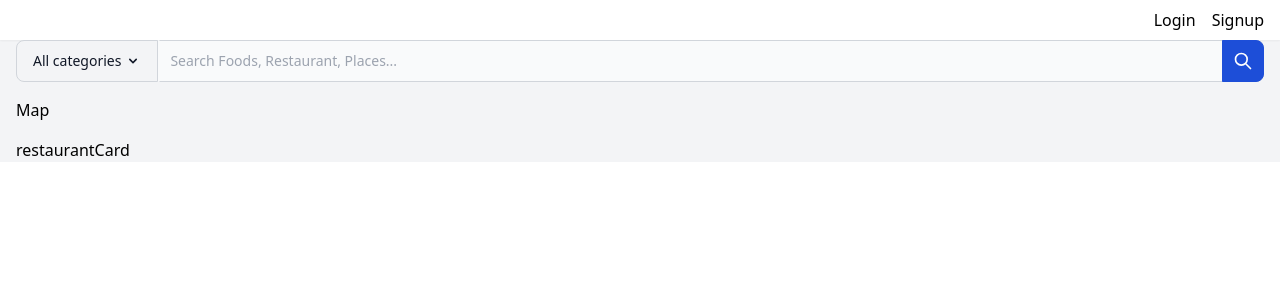
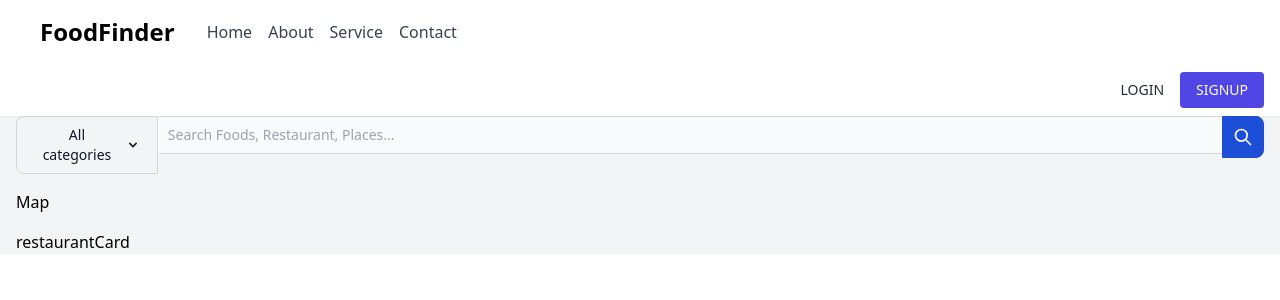
Before and after one commit to gdodd1/FoodFinder, a Next.js app: page / in a window 1280 px wide. Shown: the top 300 px of the page. Built offline with nearby package versions, Linux system fonts and the light colour scheme; what tw-elements would draw is missing.

Commit message:
add nav bar

```diff
--- a/pages/_app.tsx
+++ b/pages/_app.tsx
@@ -1,8 +1,13 @@
 import '../styles/globals.css'
 import type { AppProps } from 'next/app'
+import Navbar from './components/Navbar'
 
 function MyApp({ Component, pageProps }: AppProps) {
-  return <Component {...pageProps} />
+  return<>
+    <Navbar />
+   <Component {...pageProps} />
+
+   </>
 }
 
 export default MyApp
--- a/pages/components/Map.tsx
+++ b/pages/components/Map.tsx
@@ -3,7 +3,7 @@
 export default class Map extends Component {
   render() {
     return (
-      <div>Map</div>
+     <div>Map</div>
     )
   }
 }
--- a/pages/components/Search.tsx
+++ b/pages/components/Search.tsx
@@ -8,7 +8,7 @@
 
 <form>
     <div className="flex">
-        <label htmlFor="search-dropdown" className="mb-2 text-sm font-medium text-gray-900 sr-only dark:text-white">Your Email</label>
+       <div className = "relative w-40">
         <button onClick={
             function() {{
                 var btn = document.getElementById("dropdown");
@@ -21,9 +21,9 @@
                     btn.className = "z-10 hidden bg-white divide-y divide-gray-100 rounded-lg shadow w-44 dark:bg-gray-700";
                 }
             }
+        }
+        }} id="dropdown-button" data-dropdown-toggle="dropdown" className="flex-shrink-0 z-10 inline-flex w-full items-center py-2 px-4 text-sm font-medium text-center text-gray-900 bg-gray-100x   border border-gray-300 rounded-l-lg hover:bg-gray-200 focus:ring-4 focus:outline-none focus:ring-gray-100 dark:bg-gray-700 dark:hover:bg-gray-600 dark:focus:ring-gray-700 dark:text-white dark:border-gray-600" type="button">All categories <svg aria-hidden="true" className="w-4 h-4 ml-1" fill="currentColor" viewBox="0 0 20 20" xmlns="http://www.w3.org/2000/svg"><path fillRule="evenodd" d="M5.293 7.293a1 1 0 011.414 0L10 10.586l3.293-3.293a1 1 0 111.414 1.414l-4 4a1 1 0 01-1.414 0l-4-4a1 1 0 010-1.414z" clipRule="evenodd"></path></svg></button>
 
-        }
-        }} id="dropdown-button" data-dropdown-toggle="dropdown" className="flex-shrink-0 z-10 inline-flex items-center py-2.5 px-4 text-sm font-medium text-center text-gray-900 bg-gray-100 border border-gray-300 rounded-l-lg hover:bg-gray-200 focus:ring-4 focus:outline-none focus:ring-gray-100 dark:bg-gray-700 dark:hover:bg-gray-600 dark:focus:ring-gray-700 dark:text-white dark:border-gray-600" type="button">All categories <svg aria-hidden="true" className="w-4 h-4 ml-1" fill="currentColor" viewBox="0 0 20 20" xmlns="http://www.w3.org/2000/svg"><path fill-rule="evenodd" d="M5.293 7.293a1 1 0 011.414 0L10 10.586l3.293-3.293a1 1 0 111.414 1.414l-4 4a1 1 0 01-1.414 0l-4-4a1 1 0 010-1.414z" clip-rule="evenodd"></path></svg></button>
         <div id="dropdown" className="z-10 hidden bg-white divide-y divide-gray-100 rounded-lg shadow w-44 dark:bg-gray-700">
             <ul className="py-2 text-sm text-gray-700 dark:text-gray-200" aria-labelledby="dropdown-button">
             <li>
@@ -37,10 +37,11 @@
             </li>
             </ul>
         </div>
+        </div>
         <div className="relative w-full">
-            <input type="search" id="search-dropdown" className="block p-2.5 w-full z-20 text-sm text-gray-900 bg-gray-50 rounded-r-lg border-l-gray-50 border-l-2 border border-gray-300 focus:ring-blue-500 focus:border-blue-500 dark:bg-gray-700 dark:border-l-gray-700  dark:border-gray-600 dark:placeholder-gray-400 dark:text-white dark:focus:border-blue-500" placeholder="Search Foods, Restaurant, Places..." required></input>
+            <input type="search" id="search-dropdown" className="block p-2 w-full z-20 text-sm text-gray-900 bg-gray-50 rounded-r-lg border-l-gray-50 border-l-2 border border-gray-300 focus:ring-blue-500 focus:border-blue-500 dark:bg-gray-700 dark:border-l-gray-700  dark:border-gray-600 dark:placeholder-gray-400 dark:text-white dark:focus:border-blue-500" placeholder="Search Foods, Restaurant, Places..." required></input>
             <button type="submit" className="absolute top-0 right-0 p-2.5 text-sm font-medium text-white bg-blue-700 rounded-r-lg border border-blue-700 hover:bg-blue-800 focus:ring-4 focus:outline-none focus:ring-blue-300 dark:bg-blue-600 dark:hover:bg-blue-700 dark:focus:ring-blue-800">
-                <svg aria-hidden="true" className="w-5 h-5" fill="none" stroke="currentColor" viewBox="0 0 24 24" xmlns="http://www.w3.org/2000/svg"><path stroke-linecap="round" stroke-linejoin="round" stroke-width="2" d="M21 21l-6-6m2-5a7 7 0 11-14 0 7 7 0 0114 0z"></path></svg>
+                <svg aria-hidden="true" className="w-5 h-5" fill="none" stroke="currentColor" viewBox="0 0 24 24" xmlns="http://www.w3.org/2000/svg"><path strokeLinecap="round" stroke-linejoin="round" strokeWidth="2" d="M21 21l-6-6m2-5a7 7 0 11-14 0 7 7 0 0114 0z"></path></svg>
                 <span className="sr-only">Search</span>
             </button>
         </div>
--- a/pages/components/login.tsx
+++ b/pages/components/login.tsx
@@ -9,7 +9,7 @@
             <div className="w-full bg-white rounded-lg shadow dark:border md:mt-0 sm:max-w-md xl:p-0 dark:bg-gray-800 dark:border-gray-700">
                 <div className="p-6 space-y-4 md:space-y-6 sm:p-8">
                     <h1 className="text-xl font-bold leading-tight tracking-tight text-gray-900 md:text-2xl dark:text-white">
-                        Create and account
+                        Welcome back
                     </h1>
                     <form className="space-y-4 md:space-y-6" action="#">
                         <div>
--- a/pages/components/navbar.tsx
+++ b/pages/components/navbar.tsx
@@ -1,9 +1,29 @@
+
 import React, { Component } from 'react'
+import Link from "next/link";
 
-export default class Navbar extends Component {
+export default class navbar extends Component {
   render() {
     return (
-      <div>Navbar</div>
+
+<header>
+  <nav>
+    <div className="">
+      <div className="flex justify-between h-16 px-10 shadow items-center">
+        <div className="flex items-center space-x-8">
+          <h1 className="text-xl lg:text-2xl font-bold cursor-pointer">FoodFinder</h1>
+          <div className="hidden md:flex justify-around space-x-4">
+            <a href="#" className="hover:text-indigo-600 text-gray-700">Home</a>
+            <a href="#" className="hover:text-indigo-600 text-gray-700">About</a>
+            <a href="#" className="hover:text-indigo-600 text-gray-700">Service</a>
+            <a href="#" className="hover:text-indigo-600 text-gray-700">Contact</a>
+          </div>
+        </div>
+      </div>
+    </div>
+  </nav>
+
+</header>
     )
   }
 }
--- a/pages/components/signup.tsx
+++ b/pages/components/signup.tsx
@@ -8,7 +8,7 @@
             <div className="w-full bg-white rounded-lg shadow dark:border md:mt-0 sm:max-w-md xl:p-0 dark:bg-gray-800 dark:border-gray-700">
                 <div className="p-6 space-y-4 md:space-y-6 sm:p-8">
                     <h1 className="text-xl font-bold leading-tight tracking-tight text-gray-900 md:text-2xl dark:text-white">
-                        Create and account
+                        Create an account
                     </h1>
                     <form className="space-y-4 md:space-y-6" action="#">
                         <div>
--- a/pages/index.tsx
+++ b/pages/index.tsx
@@ -3,20 +3,15 @@
 import RestaurantCard from "./components/RestaurantCard";
 import SearchBar from "./components/Search";
 import React from "react";
-
 const IndexPage = () => {
   return (
     <div className="bg-gray-100">
       {/* Navigation */}
       <nav className="bg-white shadow-sm px-4 py-2 flex justify-end">
-        <ul className="flex items-center">
-          <li className="mr-4">
-            <Link href="./components/Login">Login</Link>
-          </li>
-          <li>
-            <Link href="./components/SignUp">Signup</Link>
-          </li>
-        </ul>
+        <div className="flex space-x-4 items-center">
+          <Link href="./components/Login" className="text-gray-800 text-sm">LOGIN</Link>
+          <Link href="./components/SignUp" className="bg-indigo-600 px-4 py-2 rounded text-white hover:bg-indigo-500 text-sm">SIGNUP</Link>
+        </div>
       </nav>
 
       {/* Google Map */}
```
